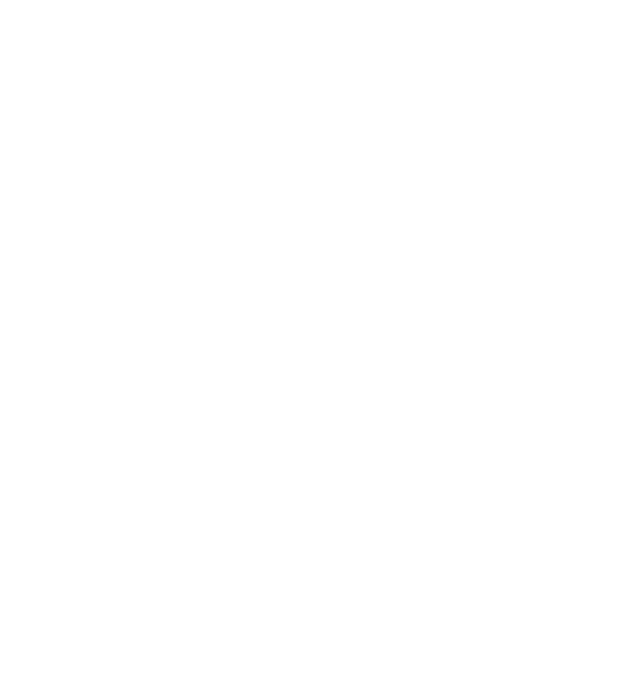
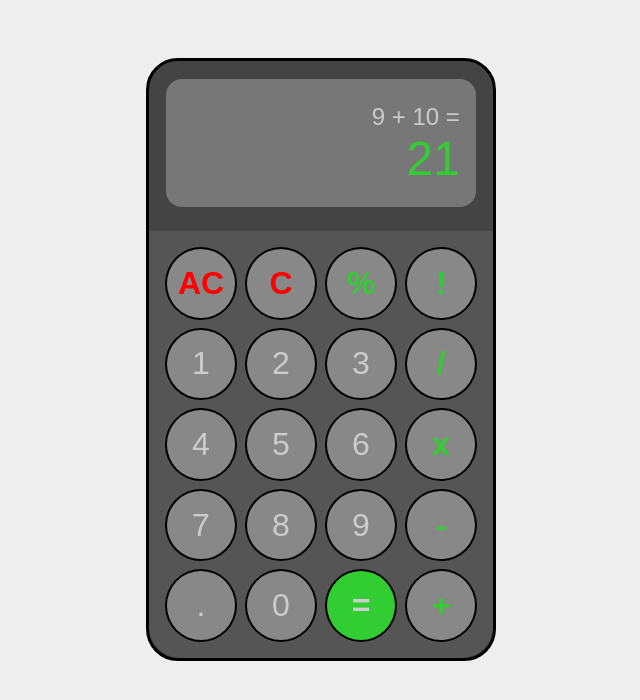
Before and after one commit to Osioyea/odin-calculator, a plain HTML site: page index.html in a window 1280 px wide. Shown: the whole page, without its empty margins (319-959 px from the left). Drawn offline with Linux system fonts and the light colour scheme.

Commit message:
Create calculator visuals.

```diff
--- a/index.html
+++ b/index.html
@@ -7,6 +7,35 @@
   <script src="script.js" defer></script>
 </head>
 <body>
-
+  <div class="container">
+    <div class="calculator">
+      <div class="screen">
+        <div class="operation text">9 + 10 =</div>
+        <div class="result text">21</div>
+      </div>
+      <div class="buttons">
+        <button class="button clear">AC</button>
+        <button class="button clear">C</button>
+        <button class="button operator">%</button>
+        <button class="button operator">!</button>
+        <button class="button number">1</button>
+        <button class="button number">2</button>
+        <button class="button number">3</button>
+        <button class="button operator">/</button>
+        <button class="button number">4</button>
+        <button class="button number">5</button>
+        <button class="button number">6</button>
+        <button class="button operator">x</button>
+        <button class="button number">7</button>
+        <button class="button number">8</button>
+        <button class="button number">9</button>
+        <button class="button operator">-</button>
+        <button class="button number">.</button>
+        <button class="button number">0</button>
+        <button class="button equals">=</button>
+        <button class="button operator">+</button>
+      </div>
+    </div>
+  </div>
 </body>
 </html>
--- a/styles.css
+++ b/styles.css
@@ -0,0 +1,83 @@
+body{
+  background-color: #eee;
+}
+
+*{
+  box-sizing: border-box;
+}
+
+.container{
+  display: flex;
+  justify-content: center;
+}
+
+.calculator{
+  margin-top: 50px;
+  display: flex;
+  flex-direction: column;
+  justify-content: end;
+  align-items: center;
+  width: 350px;
+  height: 603px;
+  background-color: #444;
+  border-color: black;
+  border-style: solid;
+  border-radius: 2rem;
+  gap: 1.5rem;
+}
+
+.screen{
+  background-color: #777;
+  width: 90%;
+  border-radius: 1rem;
+  padding: 1.5rem 1rem;
+  height: 8rem;
+  text-align: end;
+  font-family: Arial, Helvetica, sans-serif;
+}
+
+.buttons{
+  background-color: #555;
+  display: grid;
+  grid-template-columns: repeat(4, 1fr);
+  gap: 0.5rem;
+  padding: 1rem;
+  width: 100%;
+  height: 427px;
+  border-bottom-left-radius: 2rem;
+  border-bottom-right-radius: 2rem;
+}
+
+.button{
+  background-color: #888;
+  border-color: black;
+  color: #ccc;
+  border-style: solid;
+  border-radius: 100%;
+  font-size: 2rem;
+}
+
+.operator{
+  color: limegreen;
+  font-weight: bold;
+}
+
+.clear{
+  color: red;
+  font-weight: bold;
+}
+
+.equals{
+  background-color: limegreen;
+  font-weight: bold;
+}
+
+.operation{
+  font-size: 1.5rem;
+  color: #ccc;
+}
+
+.result{
+  font-size: 3rem;
+  color: limegreen;
+}
```
